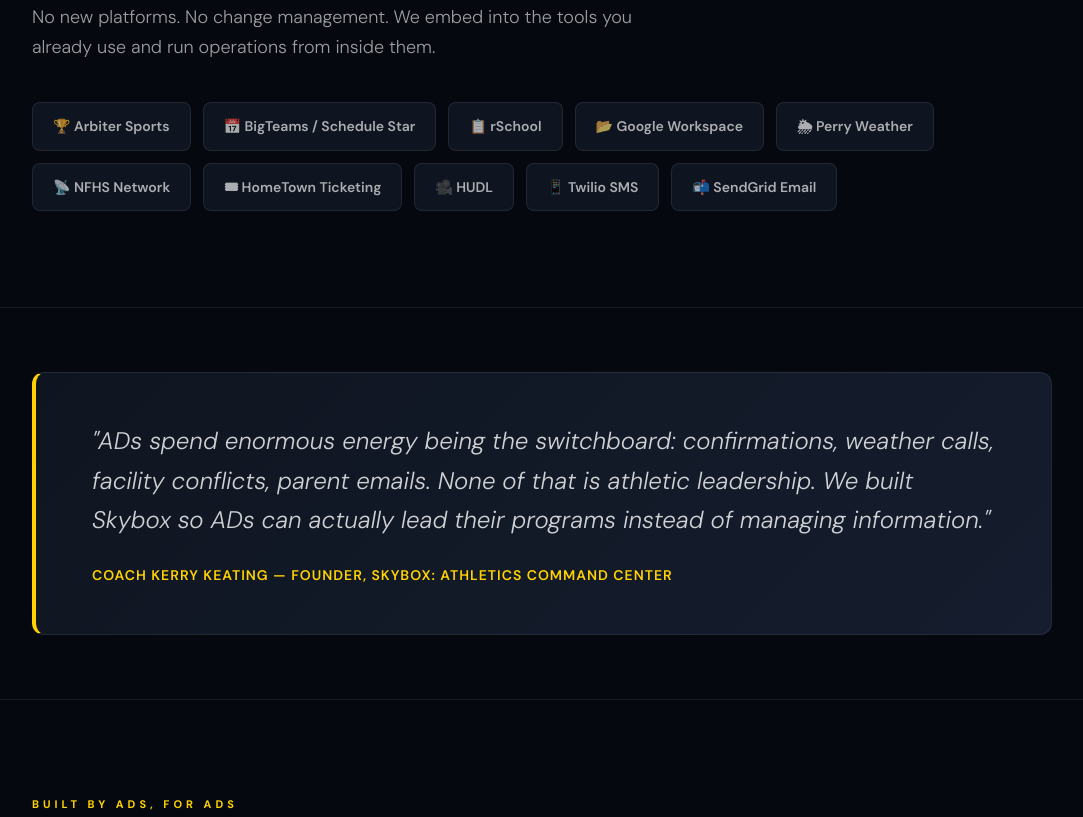
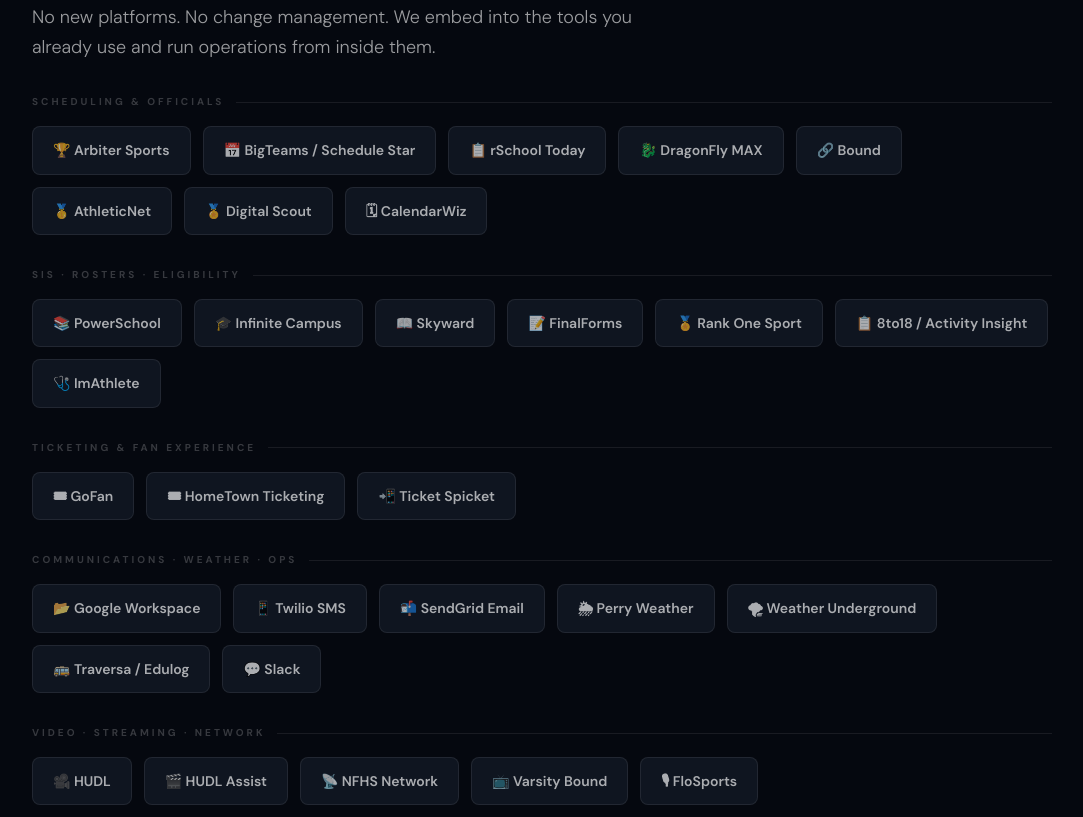
Before and after one commit to CoachK2/skybox-landing, a website: page public/skybox-landing-v2.html in a window 1280 px wide. Shown: the part 4675-5492 px from the top of the page, without its empty margins (98-1181 px from the left). Drawn offline with Linux system fonts and the light colour scheme.

Commit message:
Update skybox-landing-v2.html

```diff
--- a/public/skybox-landing-v2.html
+++ b/public/skybox-landing-v2.html
@@ -504,7 +504,7 @@
     display: flex;
     flex-wrap: wrap;
     gap: 12px;
-    margin-top: 40px;
+    margin-top: 16px;
   }
 
   .integration-chip {
@@ -521,6 +521,26 @@
   .integration-chip:hover {
     border-color: rgba(255,210,0,0.3);
     color: #fff;
+  }
+
+  .int-category-label {
+    font-size: 10px;
+    font-weight: 700;
+    letter-spacing: 3px;
+    text-transform: uppercase;
+    color: rgba(255,255,255,0.2);
+    margin-top: 32px;
+    margin-bottom: 4px;
+    display: flex;
+    align-items: center;
+    gap: 12px;
+  }
+
+  .int-category-label::after {
+    content: '';
+    flex: 1;
+    height: 1px;
+    background: var(--border);
   }
 
   /* ── CREDIBILITY ── */
@@ -747,7 +767,6 @@
 <!-- TICKER -->
 <div class="ticker-wrap">
   <div class="ticker-track">
-    <!-- first copy -->
     <div class="ticker-item"><div class="ticker-dot"></div>Game Confirmations Handled</div>
     <div class="ticker-item"><div class="ticker-dot"></div>Weather Monitoring</div>
     <div class="ticker-item"><div class="ticker-dot"></div>Postponement Notifications</div>
@@ -758,7 +777,6 @@
     <div class="ticker-item"><div class="ticker-dot"></div>10+ Hours Saved Weekly</div>
     <div class="ticker-item"><div class="ticker-dot"></div>Arbiter Integration</div>
     <div class="ticker-item"><div class="ticker-dot"></div>BigTeams Integration</div>
-    <!-- duplicate for seamless loop -->
     <div class="ticker-item"><div class="ticker-dot"></div>Game Confirmations Handled</div>
     <div class="ticker-item"><div class="ticker-dot"></div>Weather Monitoring</div>
     <div class="ticker-item"><div class="ticker-dot"></div>Postponement Notifications</div>
@@ -788,7 +806,6 @@
     <div class="pain-card"><div class="pain-icon">⏱</div><p>Hours each week on communication cascades that should take minutes</p></div>
   </div>
 
-  <!-- Arbiter callout -->
   <div class="arbiter-callout">
     <div class="arbiter-icon">⚡</div>
     <div class="arbiter-content">
@@ -905,17 +922,54 @@
   <div class="section-title">WE WORK<br>IN YOUR <span>STACK.</span></div>
   <p class="section-body">No new platforms. No change management. We embed into the tools you already use and run operations from inside them.</p>
 
+  <div class="int-category-label">Scheduling &amp; Officials</div>
   <div class="integrations-grid">
     <div class="integration-chip">🏆 Arbiter Sports</div>
     <div class="integration-chip">📅 BigTeams / Schedule Star</div>
-    <div class="integration-chip">📋 rSchool</div>
+    <div class="integration-chip">📋 rSchool Today</div>
+    <div class="integration-chip">🐉 DragonFly MAX</div>
+    <div class="integration-chip">🔗 Bound</div>
+    <div class="integration-chip">🥇 AthleticNet</div>
+    <div class="integration-chip">🏅 Digital Scout</div>
+    <div class="integration-chip">🗓 CalendarWiz</div>
+  </div>
+
+  <div class="int-category-label">SIS · Rosters · Eligibility</div>
+  <div class="integrations-grid">
+    <div class="integration-chip">📚 PowerSchool</div>
+    <div class="integration-chip">🎓 Infinite Campus</div>
+    <div class="integration-chip">📖 Skyward</div>
+    <div class="integration-chip">📝 FinalForms</div>
+    <div class="integration-chip">🏅 Rank One Sport</div>
+    <div class="integration-chip">📋 8to18 / Activity Insight</div>
+    <div class="integration-chip">🩺 ImAthlete</div>
+  </div>
+
+  <div class="int-category-label">Ticketing &amp; Fan Experience</div>
+  <div class="integrations-grid">
+    <div class="integration-chip">🎟 GoFan</div>
+    <div class="integration-chip">🎟 HomeTown Ticketing</div>
+    <div class="integration-chip">📲 Ticket Spicket</div>
+  </div>
+
+  <div class="int-category-label">Communications · Weather · Ops</div>
+  <div class="integrations-grid">
     <div class="integration-chip">📂 Google Workspace</div>
-    <div class="integration-chip">🌦 Perry Weather</div>
-    <div class="integration-chip">📡 NFHS Network</div>
-    <div class="integration-chip">🎟 HomeTown Ticketing</div>
-    <div class="integration-chip">🎥 HUDL</div>
     <div class="integration-chip">📱 Twilio SMS</div>
     <div class="integration-chip">📬 SendGrid Email</div>
+    <div class="integration-chip">🌦 Perry Weather</div>
+    <div class="integration-chip">🌪 Weather Underground</div>
+    <div class="integration-chip">🚌 Traversa / Edulog</div>
+    <div class="integration-chip">💬 Slack</div>
+  </div>
+
+  <div class="int-category-label">Video · Streaming · Network</div>
+  <div class="integrations-grid">
+    <div class="integration-chip">🎥 HUDL</div>
+    <div class="integration-chip">🎬 HUDL Assist</div>
+    <div class="integration-chip">📡 NFHS Network</div>
+    <div class="integration-chip">📺 Varsity Bound</div>
+    <div class="integration-chip">🎙 FloSports</div>
   </div>
 </section>
 
```
